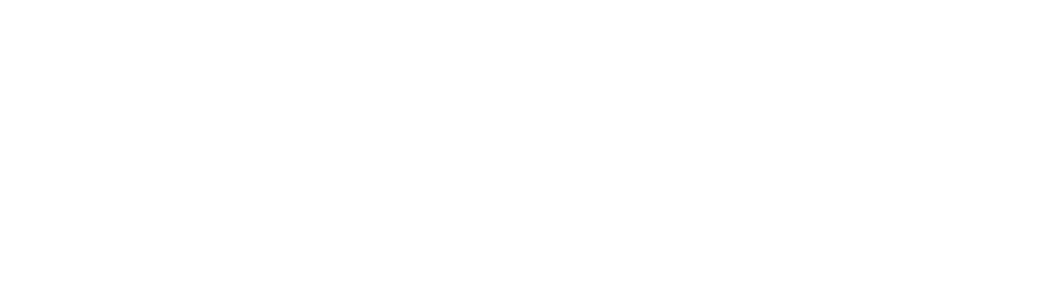
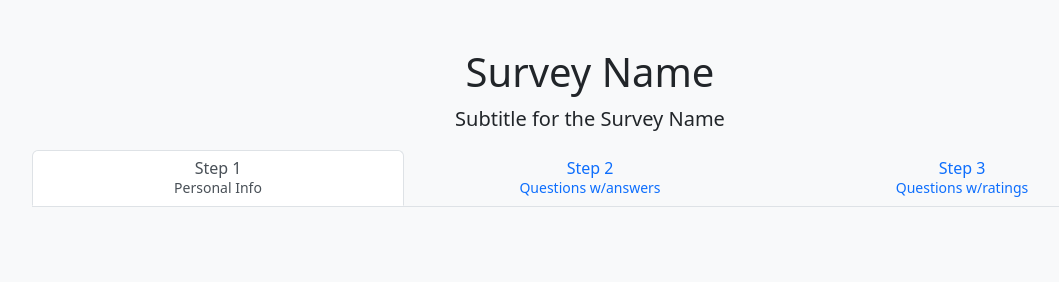
Before and after one commit to AliFarahmand1993/Survey_Form_With_Bootstrap, a plain HTML site: page index.html in a window 1280 px wide. Shown: the whole page, without its empty margins (50-1109 px from the left). Drawn offline with nearby package versions, Linux system fonts and the light colour scheme.

Commit message:
add tab navigation
add header
add main section
add image
Add js file

```diff
--- a/index.html
+++ b/index.html
@@ -2,6 +2,7 @@
 <!-- html start -->
 <html lang="en">
 <!-- head start -->
+
 <head>
     <!-- Meta Tags -->
     <meta charset="UTF-8" />
@@ -24,16 +25,54 @@
 <!-- head end -->
 
 <!-- body start -->
-<body>
-<!-- header start -->
-<section>
 
-</section>
-<!-- header end -->
+<body class="bg-light py-3 py-lg-5">
+    <!-- header start -->
+    <header class="container">
+        <div class="text-center">
+            <h1>Survey Name</h1>
+            <p class="lead">Subtitle for the Survey Name</p>
+        </div>
+        <nav>
+            <ul class="nav nav-tabs nav-justified" role="tablist">
+                <li class="nav-item" role="presentation">
+                    <button type="button" class="nav-link w-100 h4 mb-0 active" id="step-1-tab" data-bs-toggle="tab"
+                        data-bs-target="#step-1" role="tab" aria-controls="step-1" aria-selected="true">Step 1<br><small
+                            class="d-none d-md-inline">Personal Info</small></button>
+                </li>
+                <li class="nav-item" role="presentation">
+                    <button type="button" class="nav-link w-100 h4 mb-0" id="step-2-tab" data-bs-toggle="tab"
+                        data-bs-target="#step-2" role="tab" aria-controls="step-2" aria-selected="true">Step 2<br><small
+                            class="d-none d-md-inline">Questions w/answers</small></button>
+                </li>
+                <li class="nav-item" role="presentation">
+                    <button type="button" class="nav-link w-100 h4 mb-0" id="step-3-tab" data-bs-toggle="tab"
+                        data-bs-target="#step-3" role="tab" aria-controls="step-3" aria-selected="true">Step 3<br><small
+                            class="d-none d-md-inline">Questions w/ratings</small></button>
+                </li>
+            </ul>
+        </nav>
+    </header>
+    <!-- header end -->
+    <!-- main start -->
+    <main class="container">
+        <div class="tab-content">
+            <!-- tab content 1 -->
+            <section class="tab-pane fade pt-4 show active" id="step-1" role="tabpanel" aria-labelledby="step-1-tab">
+            </section>
+            <!-- tab content 2 -->
+            <section class="tab-pane fade pt-4" id="step-2" role="tabpanel" aria-labelledby="step-2-tab">
+            </section>
+            <!-- tab content 3 -->
+            <section class="tab-pane fade pt-4" id="step-3" role="tabpanel" aria-labelledby="step-3-tab">
+            </section>
+        </div>
+    </main>
+    <!-- main ene -->
     <script src="https://cdn.jsdelivr.net/npm/bootstrap@5.2.2/dist/js/bootstrap.bundle.min.js"
         integrity="sha384-OERcA2EqjJCMA+/3y+gxIOqMEjwtxJY7qPCqsdltbNJuaOe923+mo//f6V8Qbsw3"
         crossorigin="anonymous"></script>
-        <script src="./assets/js/app.js"></script>
+    <script src="./assets/js/app.js"></script>
 </body>
 <!-- body end -->
 
```
Also changed, not shown: assets/images/1600x900.png (added).
